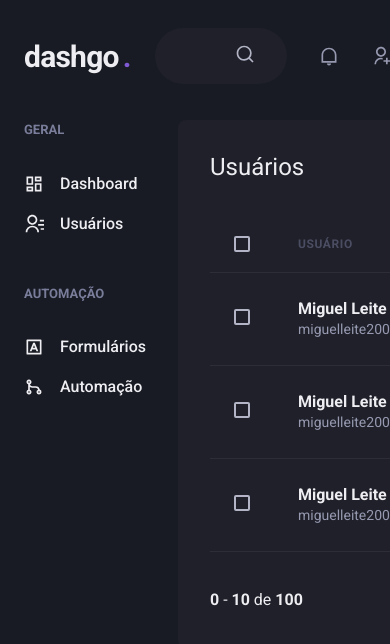
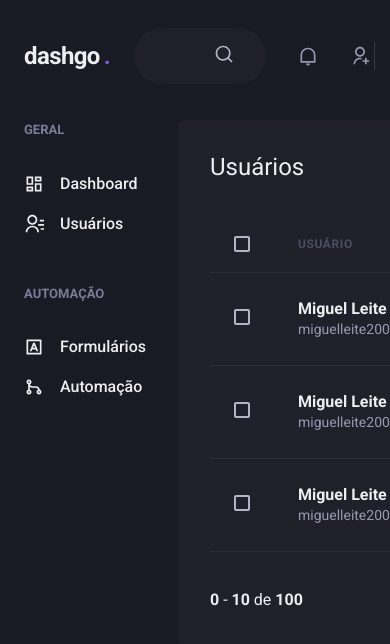
Before and after one commit to Miguel-Leite/chakra-ui-dashgo, a Next.js app: page /users in a window 390 px wide. Shown: the top 644 px of the page. Built offline with nearby package versions, Linux system fonts and the light colour scheme.

Commit message:
💄 UI: responsive

```diff
--- a/src/components/Header/Logo.tsx
+++ b/src/components/Header/Logo.tsx
@@ -4,7 +4,7 @@ import { Text } from "@chakra-ui/react";
 export function Logo() {
   return (
     <Text
-      fontSize="3xl"
+      fontSize={["2xl", "3xl",]}
       fontWeight="bold"
       letterSpacing="tight"
       w="64"
```
